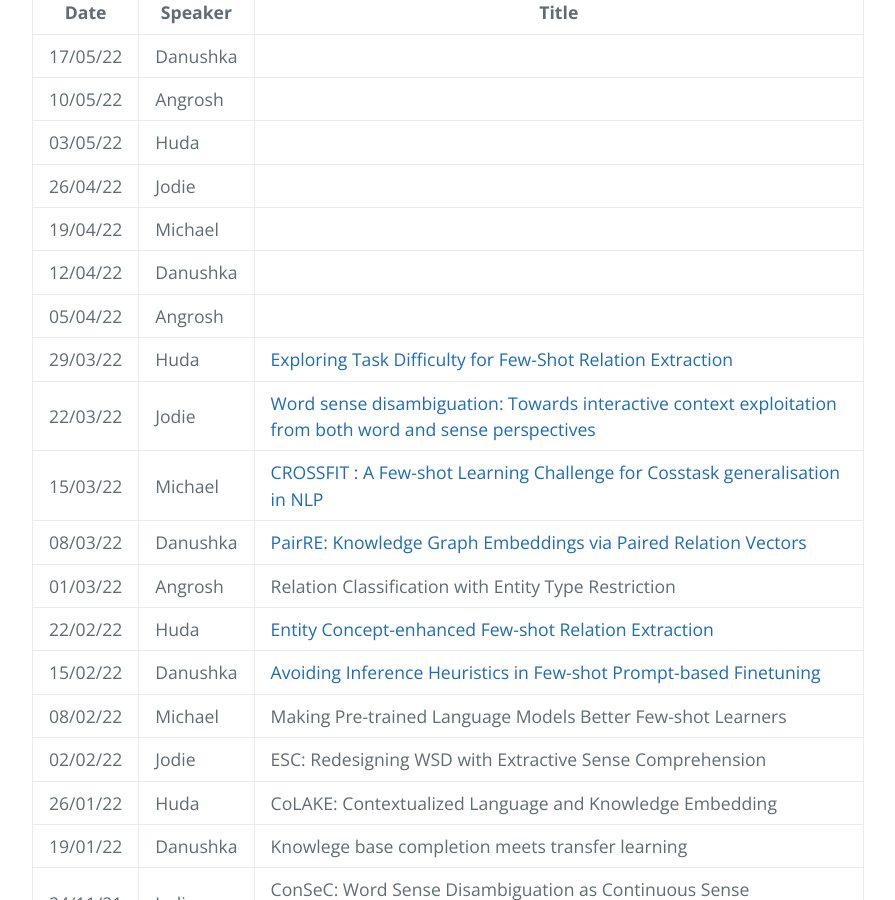
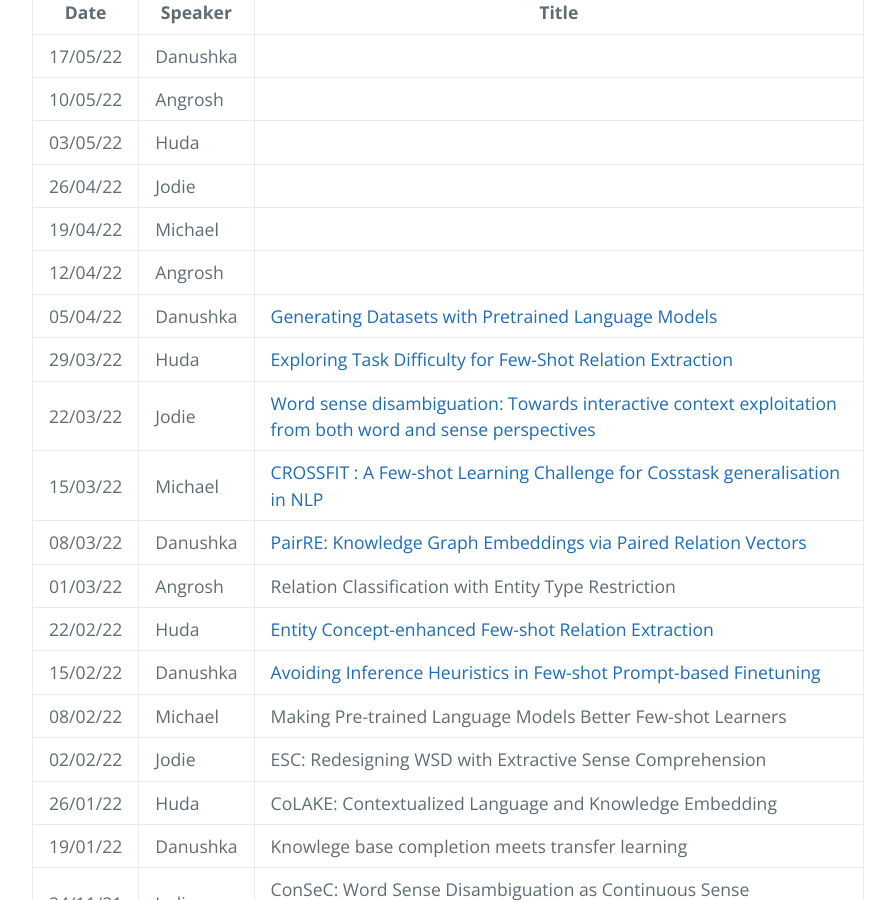
Before and after one commit to LivNLP/livnlp.github.io, a Jekyll site: the page built from reading.md, in a window 1280 px wide and 900 px high, scrolled down 584 px. Shown: the whole window, without its empty margins (192-1087 px from the left). Built offline with Jekyll 4.4.1, drawn with Linux system fonts in a browser that asks for light colours.

Commit message:
Update reading.md
Committing DB paper

```diff
--- a/reading.md
+++ b/reading.md
@@ -18,8 +18,8 @@ We meet on a weely basis to discuss recent research papers. Here is the schedule
 | 03/05/22 | Huda | |
 | 26/04/22 | Jodie | |
 | 19/04/22 | Michael | |
-| 12/04/22 | Danushka | |
-| 05/04/22 | Angrosh | |
+| 12/04/22 | Angrosh | |
+| 05/04/22 | Danushka | [Generating Datasets with Pretrained Language Models](https://aclanthology.org/2021.emnlp-main.555/)|
 | 29/03/22 | Huda | [Exploring Task Difficulty for Few-Shot Relation Extraction](https://aclanthology.org/2021.emnlp-main.204.pdf)|
 | 22/03/22 | Jodie |[Word sense disambiguation: Towards interactive context exploitation from both word and sense perspectives](https://aclanthology.org/2021.acl-long.406/) |
 | 15/03/22 | Michael | [CROSSFIT : A Few-shot Learning Challenge for Cosstask generalisation in NLP](https://aclanthology.org/2021.emnlp-main.572.pdf)|
```
